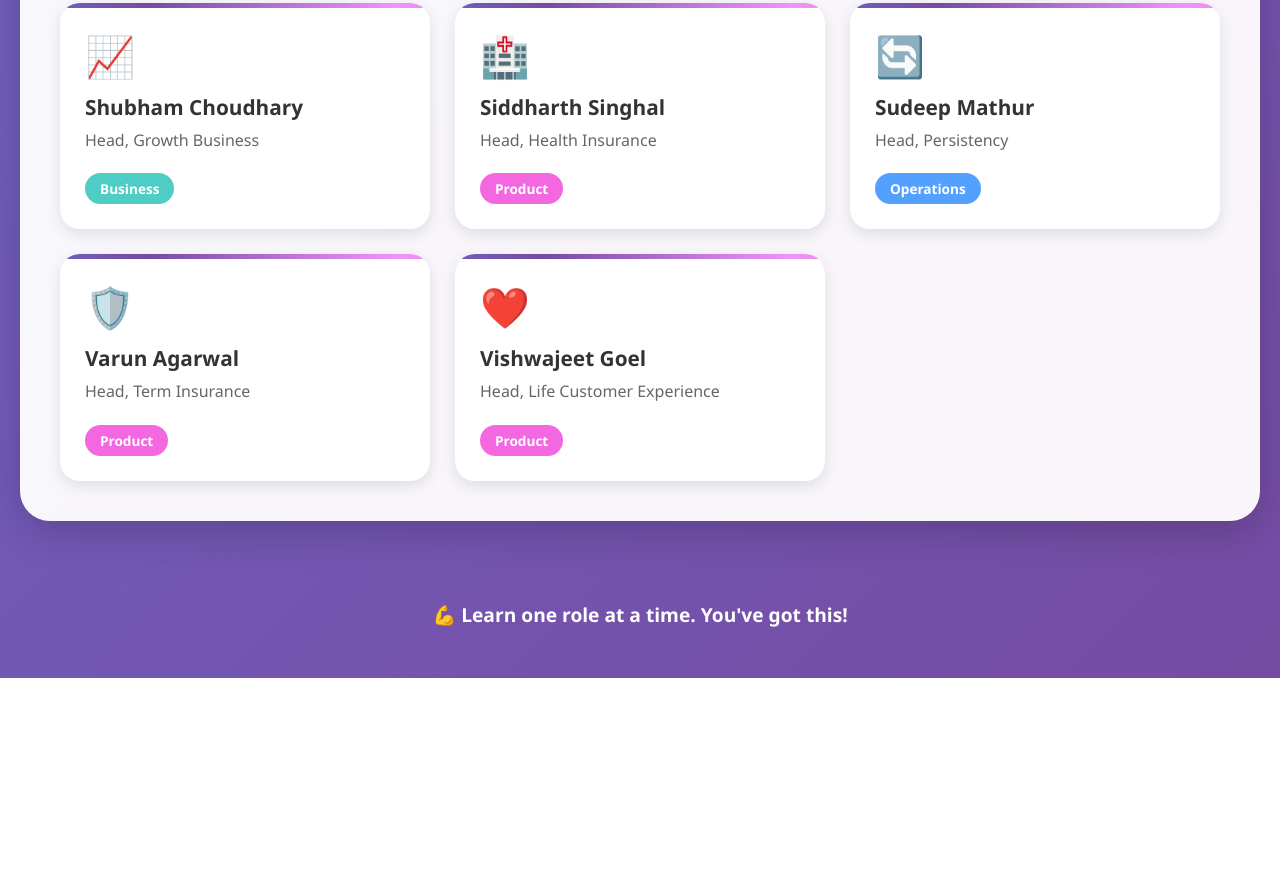
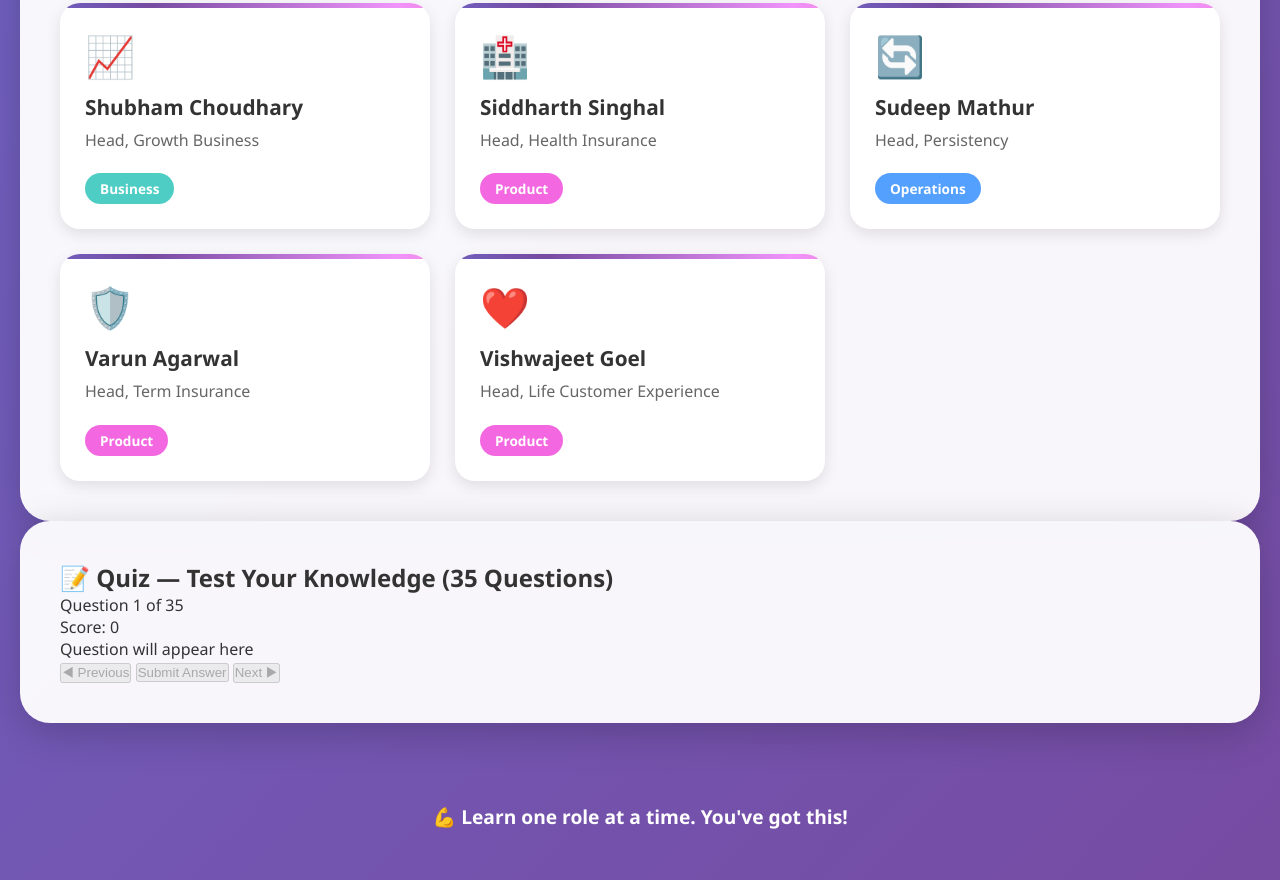
Before and after one commit to ntqueprince/pbdna, a plain HTML site: page index.html in a window 1280 px wide. Shown: the part 3222-4102 px from the top of the page. Before the commit the page ends 3900 px from the top, so only its background shows below. Drawn offline with Linux system fonts and the light colour scheme.

Commit message:
Update index.html

```diff
--- a/index.html
+++ b/index.html
@@ -68,6 +68,34 @@
         </div>
     </div>
 
+    <!-- ====== QUIZ SECTION (one-question-at-a-time) ====== -->
+    <div class="container quiz-container" id="quizSection">
+        <h2>📝 Quiz — Test Your Knowledge (35 Questions)</h2>
+        <div class="quiz-card" id="quizCard">
+            <div class="quiz-header">
+                <div id="quizProgress">Question 1 of 35</div>
+                <div id="quizScore">Score: 0</div>
+            </div>
+
+            <div class="quiz-body">
+                <div id="questionText" class="question-text">Question will appear here</div>
+                <div id="optionsList" class="options-list">
+                    <!-- option buttons appended here -->
+                </div>
+            </div>
+
+            <div class="quiz-controls">
+                <button id="prevQ" class="quiz-btn" disabled>◀ Previous</button>
+                <button id="submitQ" class="quiz-btn" disabled>Submit Answer</button>
+                <button id="nextQ" class="quiz-btn" disabled>Next ▶</button>
+            </div>
+
+            <div id="quizFooter" class="quiz-footer">
+                <!-- At end: show result and retake -->
+            </div>
+        </div>
+    </div>
+
     <div class="footer">
         💪 Learn one role at a time. You've got this!
     </div>
```
